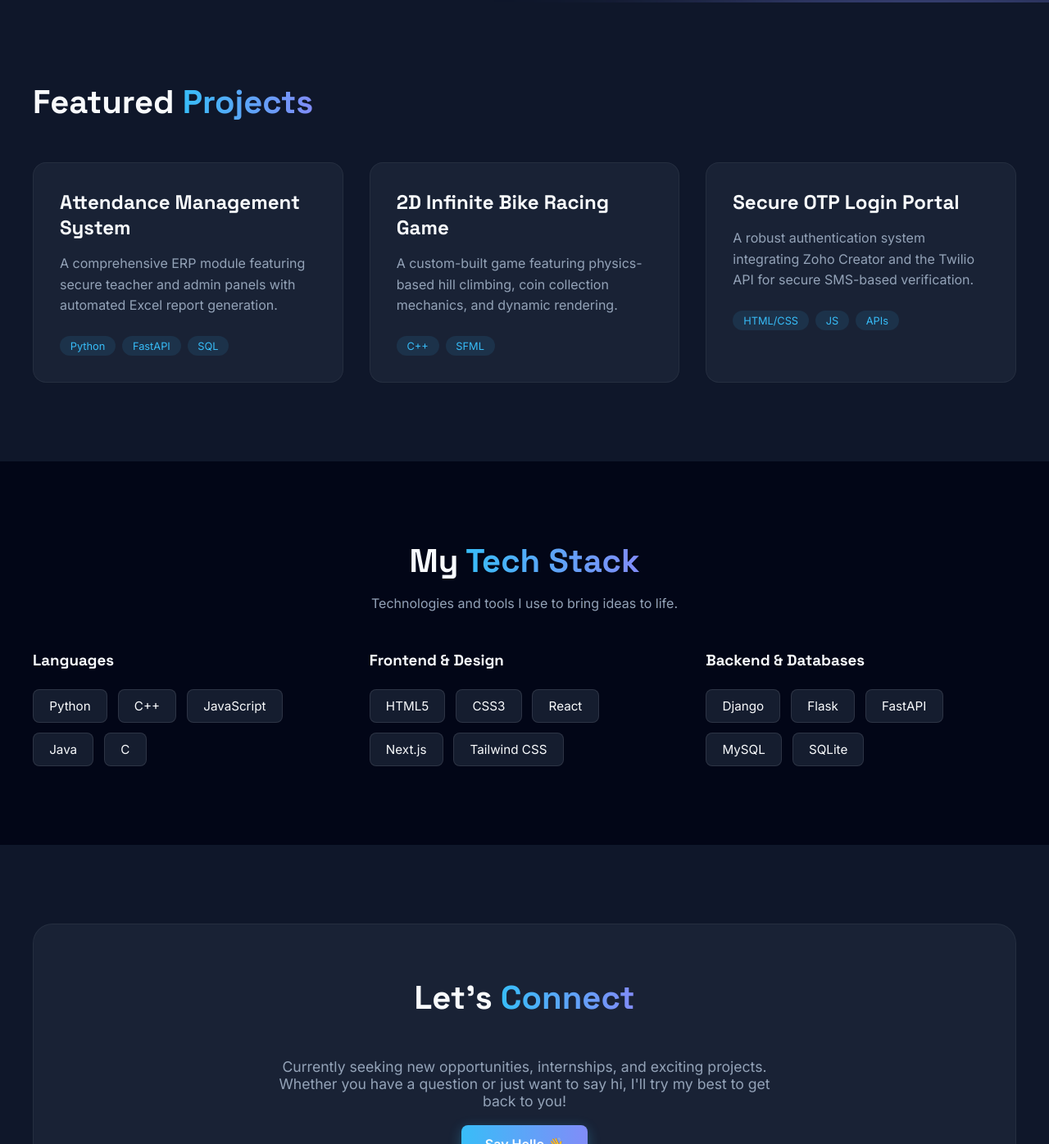
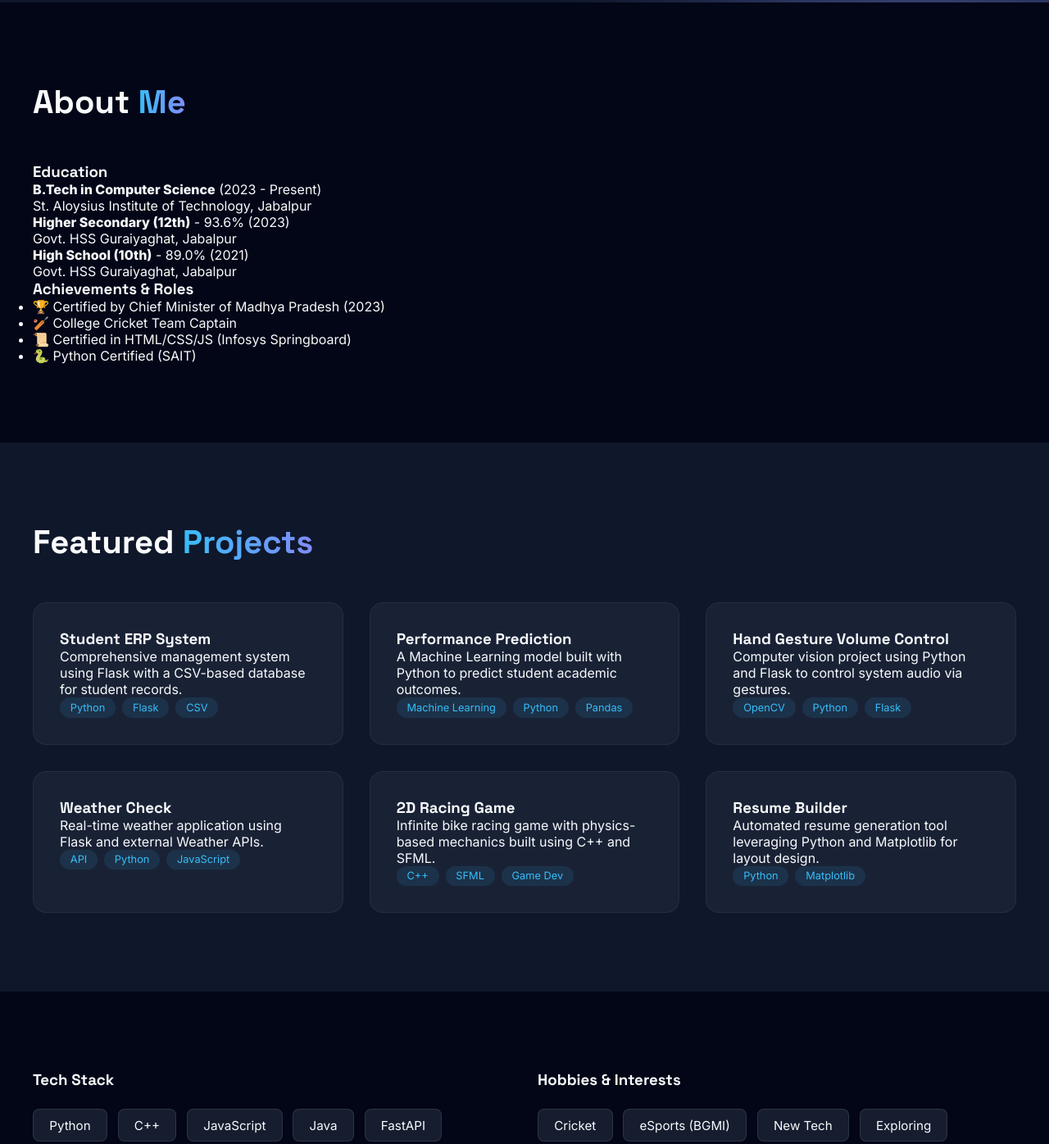
Before and after one commit to kartikey27777/portfolio, a plain HTML site: page index.html in a window 1280 px wide. Shown: the part 797-2193 px from the top of the page at 82% size. Drawn offline with Linux system fonts and the light colour scheme.

Commit message:
Update index.html

```diff
--- a/index.html
+++ b/index.html
@@ -12,7 +12,7 @@
 <body>
   <header class="navbar">
     <div class="nav-container">
-      <a href="#" class="logo">KB<span>.</span></a>
+      <a href="#" class="logo">Kartikey<span>.</span></a>
       <nav class="nav-links">
         <a href="#home">Home</a>
         <a href="#about">About</a>
@@ -27,24 +27,45 @@
     <section id="home" class="hero">
       <div class="glow-blob blob-1"></div>
       <div class="glow-blob blob-2"></div>
-
       <div class="hero-container">
         <div class="hero-content">
           <p class="hero-greeting">👋 Welcome to my world</p>
           <h1 class="hero-title">Hi, I'm <br><span class="gradient-text">Kartikey Barman</span></h1>
           <h2 class="hero-subtitle">I am a <span class="typing-text"></span><span class="cursor">&nbsp;</span></h2>
           <p class="hero-desc">
-            A 5th-semester Computer Science student at St. Aloysius Institute of Technology. I specialize in building robust full-stack web applications, exploring the depths of cybersecurity, and engineering 2D racing games.
+            5th-semester CS Student at SAIT. Specializing in Full-Stack Web Development, Machine Learning, and Game Engineering.
           </p>
           <div class="hero-buttons">
             <a href="#projects" class="btn btn-primary">Explore My Work</a>
-            <a href="https://github.com/" target="_blank" class="btn btn-secondary">Visit GitHub</a>
+            <a href="https://github.com/Kartikey27777" target="_blank" class="btn btn-secondary">Visit GitHub</a>
           </div>
         </div>
-
         <div class="hero-image-wrapper">
           <div class="image-border">
-            <img src="https://ui-avatars.com/api/?name=Kartikey+Barman&size=400&background=1e293b&color=38bdf8" alt="Kartikey Barman" class="hero-img" />
+            <img src="1000357201.png" alt="Kartikey Barman" class="hero-img" />
+          </div>
+        </div>
+      </div>
+    </section>
+
+    <section id="about" class="section bg-darker">
+      <div class="section-container">
+        <h2 class="section-heading">About <span class="gradient-text">Me</span></h2>
+        <div class="about-grid">
+          <div class="about-card">
+            <h3>Education</h3>
+            <p><strong>B.Tech in Computer Science</strong> (2023 - Present)<br>St. Aloysius Institute of Technology, Jabalpur</p>
+            <p><strong>Higher Secondary (12th)</strong> - 93.6% (2023)<br>Govt. HSS Guraiyaghat, Jabalpur</p>
+            <p><strong>High School (10th)</strong> - 89.0% (2021)<br>Govt. HSS Guraiyaghat, Jabalpur</p>
+          </div>
+          <div class="about-card">
+            <h3>Achievements & Roles</h3>
+            <ul>
+              <li>🏆 Certified by Chief Minister of Madhya Pradesh (2023)</li>
+              <li>🏏 College Cricket Team Captain</li>
+              <li>📜 Certified in HTML/CSS/JS (Infosys Springboard)</li>
+              <li>🐍 Python Certified (SAIT)</li>
+            </ul>
           </div>
         </div>
       </div>
@@ -54,63 +75,53 @@
       <div class="section-container">
         <h2 class="section-heading">Featured <span class="gradient-text">Projects</span></h2>
         <div class="project-grid">
-
           <div class="project-card">
-            <div class="project-content">
-              <h3>Attendance Management System</h3>
-              <p>A comprehensive ERP module featuring secure teacher and admin panels with automated Excel report generation.</p>
-              <div class="project-tags">
-                <span>Python</span><span>FastAPI</span><span>SQL</span>
-              </div>
-            </div>
+            <h3>Student ERP System</h3>
+            <p>Comprehensive management system using Flask with a CSV-based database for student records.</p>
+            <div class="project-tags"><span>Python</span><span>Flask</span><span>CSV</span></div>
           </div>
-
           <div class="project-card">
-            <div class="project-content">
-              <h3>2D Infinite Bike Racing Game</h3>
-              <p>A custom-built game featuring physics-based hill climbing, coin collection mechanics, and dynamic rendering.</p>
-              <div class="project-tags">
-                <span>C++</span><span>SFML</span>
-              </div>
-            </div>
+            <h3>Performance Prediction</h3>
+            <p>A Machine Learning model built with Python to predict student academic outcomes.</p>
+            <div class="project-tags"><span>Machine Learning</span><span>Python</span><span>Pandas</span></div>
           </div>
-
           <div class="project-card">
-            <div class="project-content">
-              <h3>Secure OTP Login Portal</h3>
-              <p>A robust authentication system integrating Zoho Creator and the Twilio API for secure SMS-based verification.</p>
-              <div class="project-tags">
-                <span>HTML/CSS</span><span>JS</span><span>APIs</span>
-              </div>
-            </div>
+            <h3>Hand Gesture Volume Control</h3>
+            <p>Computer vision project using Python and Flask to control system audio via gestures.</p>
+            <div class="project-tags"><span>OpenCV</span><span>Python</span><span>Flask</span></div>
           </div>
-
+          <div class="project-card">
+            <h3>Weather Check</h3>
+            <p>Real-time weather application using Flask and external Weather APIs.</p>
+            <div class="project-tags"><span>API</span><span>Python</span><span>JavaScript</span></div>
+          </div>
+          <div class="project-card">
+            <h3>2D Racing Game</h3>
+            <p>Infinite bike racing game with physics-based mechanics built using C++ and SFML.</p>
+            <div class="project-tags"><span>C++</span><span>SFML</span><span>Game Dev</span></div>
+          </div>
+          <div class="project-card">
+            <h3>Resume Builder</h3>
+            <p>Automated resume generation tool leveraging Python and Matplotlib for layout design.</p>
+            <div class="project-tags"><span>Python</span><span>Matplotlib</span></div>
+          </div>
         </div>
       </div>
     </section>
 
     <section id="skills" class="section bg-darker">
-      <div class="section-container text-center">
-        <h2 class="section-heading">My <span class="gradient-text">Tech Stack</span></h2>
-        <p class="section-subheading">Technologies and tools I use to bring ideas to life.</p>
-
+      <div class="section-container">
         <div class="skills-wrapper">
           <div class="skill-category">
-            <h3>Languages</h3>
+            <h3>Tech Stack</h3>
             <div class="skill-pills">
-              <span>Python</span><span>C++</span><span>JavaScript</span><span>Java</span><span>C</span>
+              <span>Python</span><span>C++</span><span>JavaScript</span><span>Java</span><span>FastAPI</span><span>Flask</span><span>Django</span><span>MySQL</span><span>React</span>
             </div>
           </div>
           <div class="skill-category">
-            <h3>Frontend & Design</h3>
+            <h3>Hobbies & Interests</h3>
             <div class="skill-pills">
-              <span>HTML5</span><span>CSS3</span><span>React</span><span>Next.js</span><span>Tailwind CSS</span>
-            </div>
-          </div>
-          <div class="skill-category">
-            <h3>Backend & Databases</h3>
-            <div class="skill-pills">
-              <span>Django</span><span>Flask</span><span>FastAPI</span><span>MySQL</span><span>SQLite</span>
+              <span>Cricket</span><span>eSports (BGMI)</span><span>New Tech</span><span>Exploring</span>
             </div>
           </div>
         </div>
@@ -120,19 +131,22 @@
     <section id="contact" class="section">
       <div class="section-container text-center contact-box">
         <h2 class="section-heading">Let's <span class="gradient-text">Connect</span></h2>
-        <p class="contact-text">Currently seeking new opportunities, internships, and exciting projects. Whether you have a question or just want to say hi, I'll try my best to get back to you!</p>
-        <a href="mailto:kartikeybarman27@gmail.com" class="btn btn-primary contact-btn">Say Hello 👋</a>
+        <p class="contact-text">Mobile: +91 9131079909</p>
+        <div class="hero-buttons" style="justify-content: center;">
+          <a href="mailto:kartikeybarman27@gmail.com" class="btn btn-primary">Email Me</a>
+          <a href="https://www.linkedin.com/in/kartikey-barman-85537b312" target="_blank" class="btn btn-secondary">LinkedIn</a>
+        </div>
       </div>
     </section>
   </main>
 
   <footer>
     <div class="footer-content">
-      <p>Built from scratch by Kartikey Barman</p>
+      <p>Built with ❤️ by Kartikey Barman</p>
       <p class="copyright">© 2026. All rights reserved.</p>
     </div>
   </footer>
 
   <script src="script.js"></script>
 </body>
-</html>
+          </html>
```
